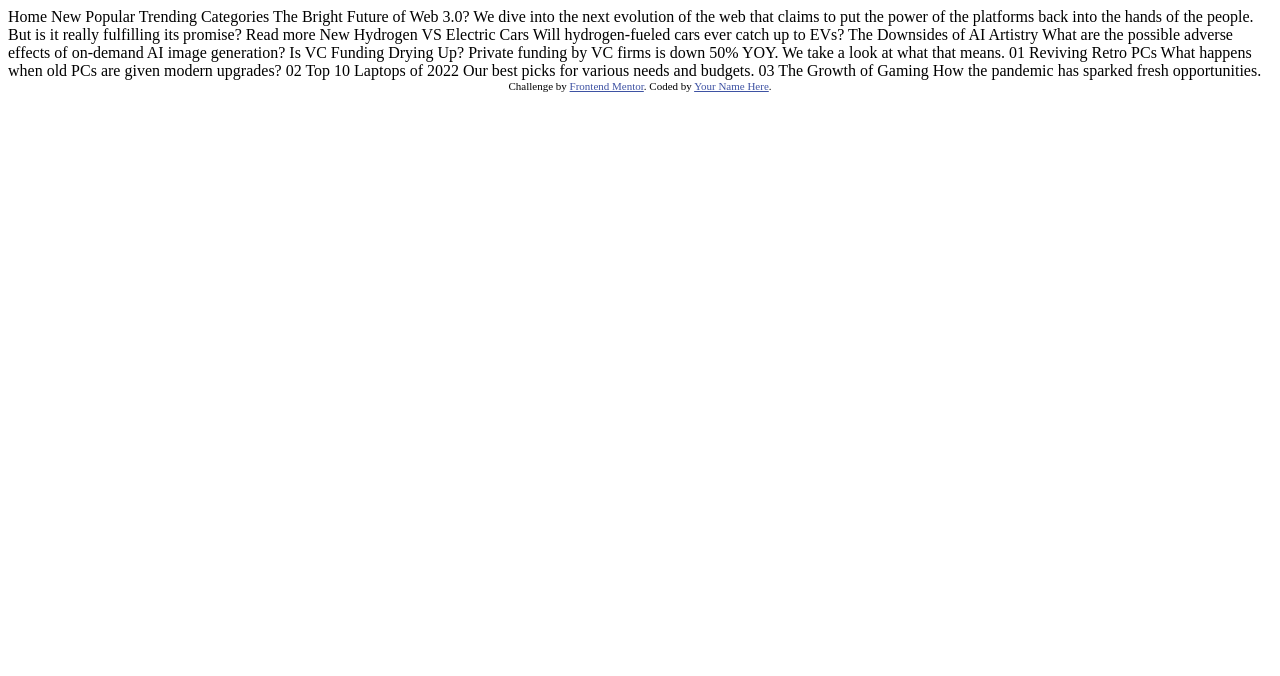
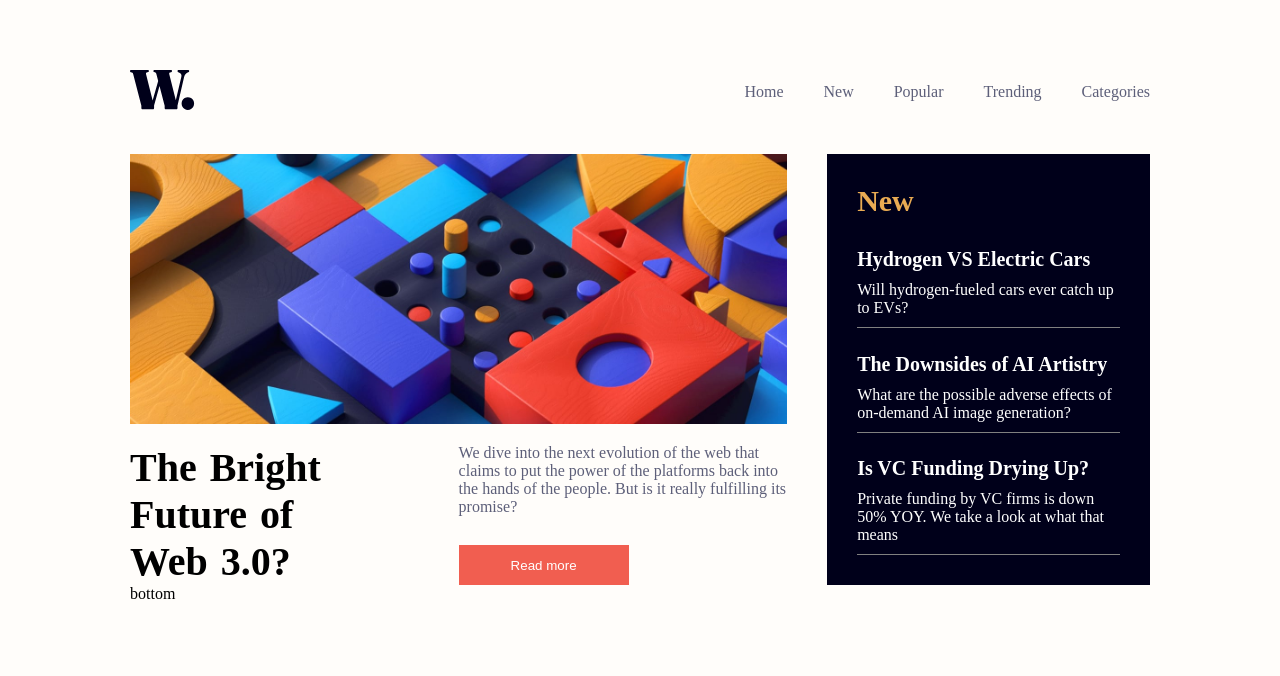
Before and after one commit to witehound/friendly-tribble, a plain HTML site: page box_three/index.html in a window 1280 px wide. Drawn offline with Linux system fonts and the light colour scheme.

Commit message:
fixes pushed

```diff
--- a/box_three/index.html
+++ b/box_three/index.html
@@ -1,60 +1,90 @@
 <!DOCTYPE html>
 <html lang="en">
   <head>
-  <meta charset="UTF-8">
-  <meta name="viewport" content="width=device-width, initial-scale=1.0"> <!-- displays site properly based on user's device -->
+    <meta charset="UTF-8" />
+    <meta name="viewport" content="width=device-width, initial-scale=1.0" />
 
-  <link rel="icon" type="image/png" sizes="32x32" href="./assets/images/favicon-32x32.png">
+    <link
+      rel="icon"
+      type="image/png"
+      sizes="32x32"
+      href="./assets/images/favicon-32x32.png"
+    />
+
+    <link rel="preconnect" href="https://fonts.googleapis.com" />
+    <link rel="preconnect" href="https://fonts.gstatic.com" crossorigin />
+    <link
+      href="https://fonts.googleapis.com/css2?family=Raleway:ital,wght@0,100;0,200;0,300;0,400;0,500;0,600;0,700;0,800;1,200;1,600;1,700;1,800&display=swap"
+      rel="stylesheet"
+    />
+    <link rel="stylesheet" href="style.css" />
 
     <title>Frontend Mentor | News homepage</title>
-
-  <!-- Feel free to remove these styles or customise in your own stylesheet 👍 -->
-  <style>
-    .attribution { font-size: 11px; text-align: center; }
-    .attribution a { color: hsl(228, 45%, 44%); }
-  </style>
   </head>
   <body>
-
-  Home
-  New
-  Popular
-  Trending
-  Categories
-
-  The Bright Future of Web 3.0?
-
-  We dive into the next evolution of the web that claims to put the power of the platforms back into the hands of the people.
+    <div class="container">
+      <div class="headercontainer">
+        <div class="logocontainer">
+          <img src="./assets/images/logo.svg" alt="logo" class="logo" />
+        </div>
+        <ul class="haederoptions">
+          <li class="haederoption">Home</li>
+          <li class="haederoption">New</li>
+          <li class="haederoption">Popular</li>
+          <li class="haederoption">Trending</li>
+          <li class="haederoption">Categories</li>
+        </ul>
+      </div>
+      <div class="hero">
+        <div class="herotop">
+          <div class="herotopleft">
+            <img
+              src="./assets/images/image-web-3-desktop.jpg"
+              alt="hero top left image"
+              class="herotopleftimage"
+            />
+            <div class="herotopleftbottom">
+              <h3>
+                The Bright <br />
+                Future of<br />
+                Web 3.0?
+              </h3>
+              <div class="herotopleftbottomtext">
+                <p>
+                  We dive into the next evolution of the web that claims to put
+                  the power of the platforms back into the hands of the people.
                   But is it really fulfilling its promise?
-
-  Read more
-
-  New
-
-  Hydrogen VS Electric Cars
-  Will hydrogen-fueled cars ever catch up to EVs?
-
-  The Downsides of AI Artistry
-  What are the possible adverse effects of on-demand AI image generation?
-
-  Is VC Funding Drying Up?
-  Private funding by VC firms is down 50% YOY. We take a look at what that means.
-
-  01
-  Reviving Retro PCs
-  What happens when old PCs are given modern upgrades?
-
-  02
-  Top 10 Laptops of 2022
-  Our best picks for various needs and budgets.
-
-  03
-  The Growth of Gaming
-  How the pandemic has sparked fresh opportunities.
-
-  <div class="attribution">
-    Challenge by <a href="https://www.frontendmentor.io?ref=challenge" target="_blank">Frontend Mentor</a>.
-    Coded by <a href="#">Your Name Here</a>.
+                </p>
+                <button>Read more</button>
+              </div>
+            </div>
+          </div>
+          <div class="herotopright">
+            <h3>New</h3>
+            <ul class="herotoprightul">
+              <li class="herotoprighttext">
+                <h5>Hydrogen VS Electric Cars</h5>
+                <p>Will hydrogen-fueled cars ever catch up to EVs?</p>
+              </li>
+              <li class="herotoprighttext">
+                <h5>The Downsides of AI Artistry</h5>
+                <p>
+                  What are the possible adverse effects of on-demand AI image
+                  generation?
+                </p>
+              </li>
+              <li class="herotoprighttext">
+                <h5>Is VC Funding Drying Up?</h5>
+                <p>
+                  Private funding by VC firms is down 50% YOY. We take a look at
+                  what that means
+                </p>
+              </li>
+            </ul>
+          </div>
+        </div>
+        <div class="herobottom">bottom</div>
+      </div>
     </div>
   </body>
 </html>
--- /dev/null
+++ b/box_three/style.css
@@ -0,0 +1,122 @@
+* {
+  margin: 0px;
+  padding: 0px;
+  box-sizing: border-box;
+}
+
+li {
+  list-style: none;
+}
+
+body {
+  padding: 70px 0px;
+  display: flex;
+  align-items: center;
+  justify-content: center;
+  background-color: hsl(36, 100%, 99%);
+}
+
+.container {
+  max-width: 1020px;
+  display: flex;
+  flex-direction: column;
+  gap: 40px;
+}
+
+.headercontainer {
+  display: flex;
+  align-items: center;
+  justify-content: space-between;
+}
+
+.haederoptions {
+  display: flex;
+  color: hsl(236, 13%, 42%);
+}
+
+.haederoption {
+  margin-left: 40px;
+}
+
+.herotop {
+  width: 100%;
+  display: flex;
+  gap: 40px;
+}
+
+.herotopleft {
+  flex: 2.5;
+  display: flex;
+  flex-direction: column;
+  gap: 20px;
+}
+
+.herotopleftimage {
+  width: 100%;
+}
+
+.herotopleftbottom {
+  display: flex;
+}
+
+.herotopleftbottom h3 {
+  flex: 1;
+  font-size: 40px;
+  font-weight: bolder;
+  word-spacing: 3px;
+}
+
+.herotopleftbottomtext {
+  flex: 1;
+  display: flex;
+  flex-direction: column;
+  justify-content: space-between;
+}
+
+.herotopleftbottomtext p {
+  font-weight: 100;
+  color: hsl(236, 13%, 42%);
+}
+
+.herotopleftbottomtext button {
+  height: 40px;
+  width: 170px;
+  outline: none;
+  border: none;
+  background-color: hsl(5, 85%, 63%);
+  color: white;
+}
+
+.herotopright {
+  flex: 1;
+  background-color: hsl(240, 100%, 5%);
+  color: white;
+  display: flex;
+  flex-direction: column;
+  gap: 30px;
+  padding: 30px;
+}
+
+.herotopright h3 {
+  color: hsl(35, 77%, 62%);
+  font-size: 30px;
+}
+
+.herotoprightul {
+  display: flex;
+  flex-direction: column;
+  justify-content: space-between;
+  flex: 1;
+}
+
+.herotoprighttext {
+  border-bottom: 0.5px solid grey;
+}
+
+.herotoprighttext h5 {
+  font-size: 20px;
+}
+
+.herotoprighttext p {
+  margin: 10px 0px;
+}
```
Lines whose indentation alone changed are shown as unchanged.
